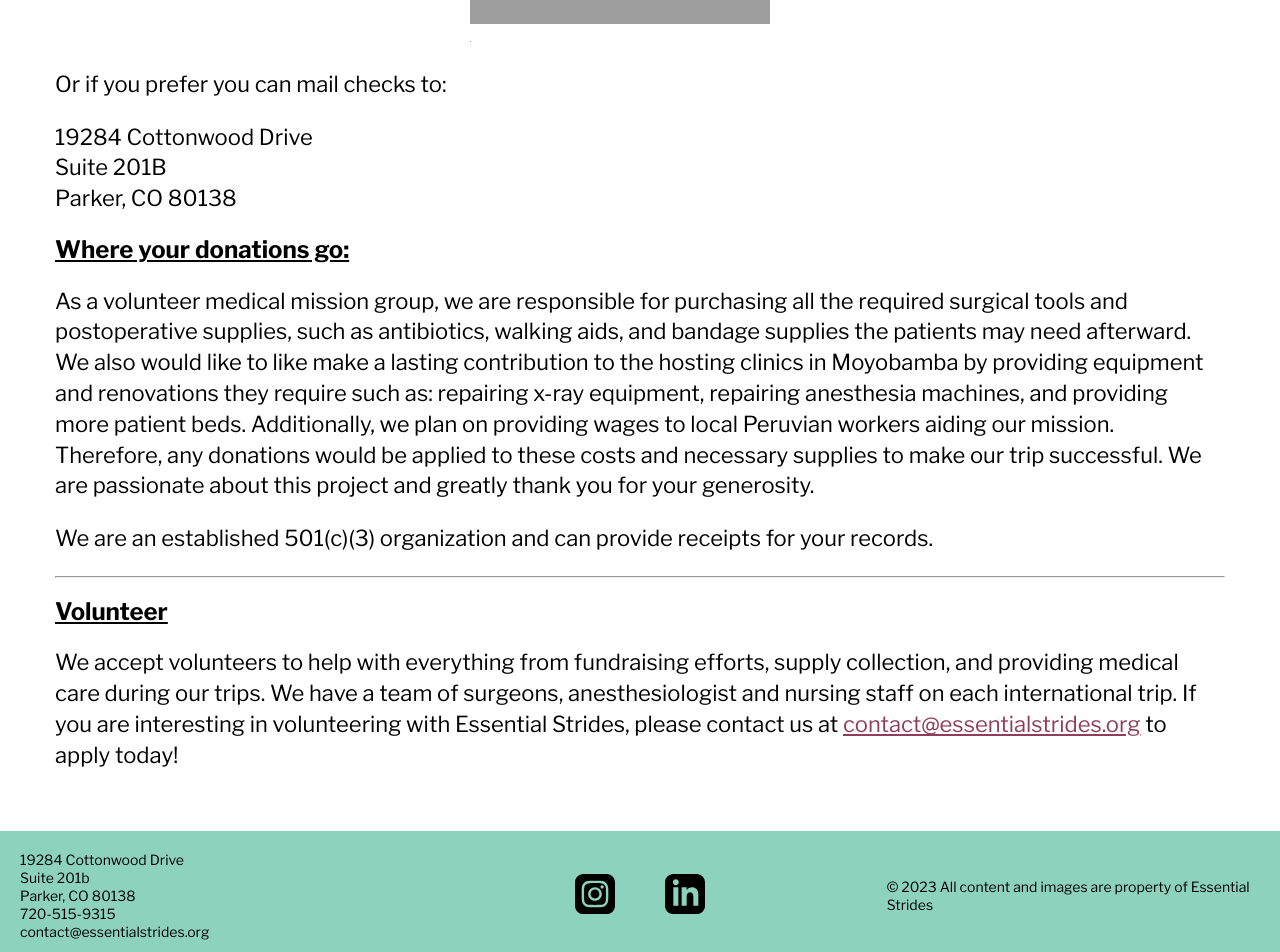
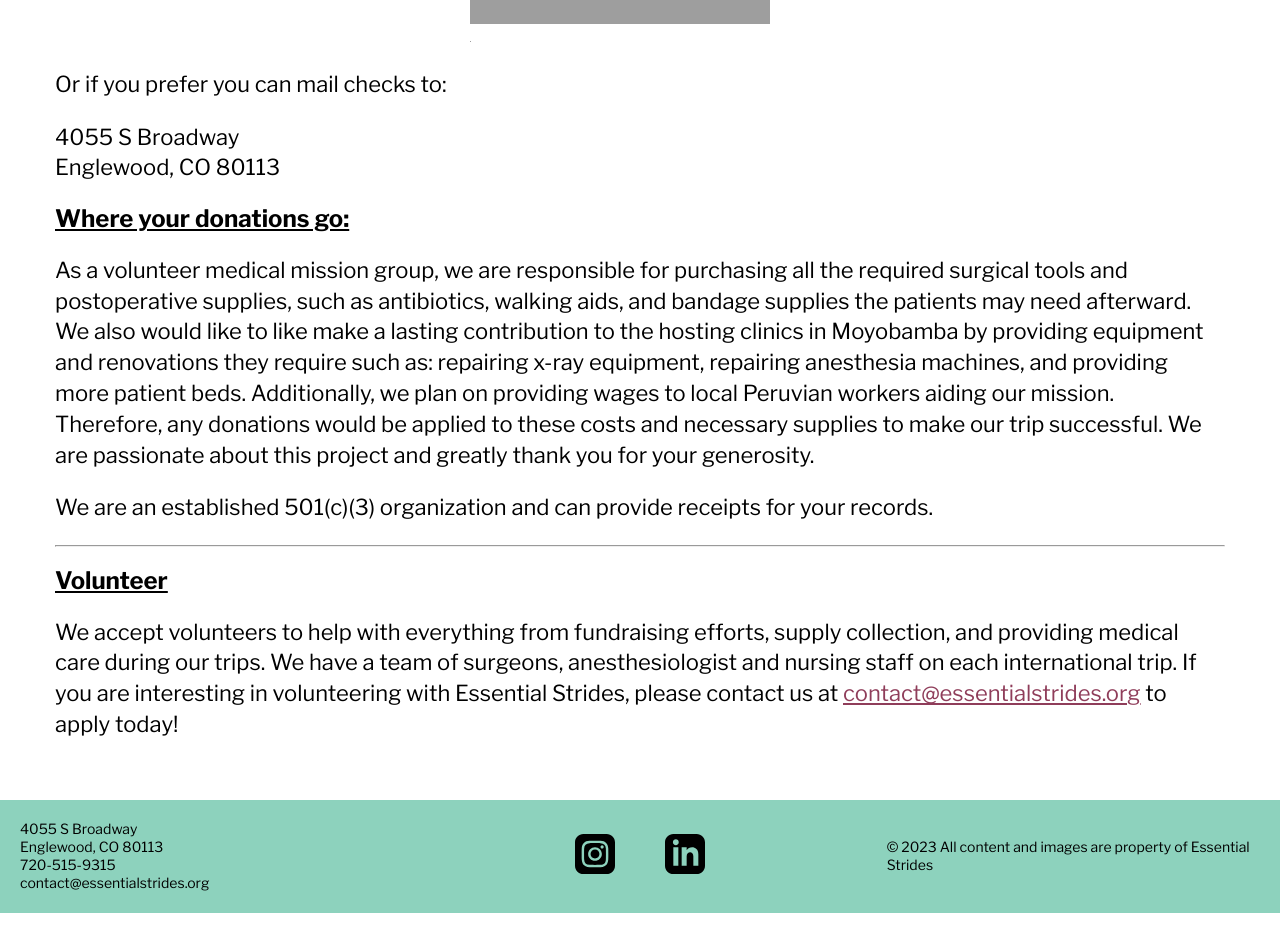
Before and after one commit to mykeld74/essentialstrides, a SvelteKit app: page /donate in a window 1280 px wide. Shown: the part 660-1612 px from the top of the page. After the commit the page ends 1573 px from the top, so only its background shows below. Built offline with nearby package versions, Linux system fonts and the light colour scheme; grey boxes are pictures that could not be loaded.

Commit message:
Update address

```diff
--- a/src/routes/+layout.svelte
+++ b/src/routes/+layout.svelte
@@ -45,9 +45,8 @@
 <slot />
 <footer>
 	<div class="footerBlock">
-		<p>19284 Cottonwood Drive</p>
-		<p>Suite 201b</p>
-		<p>Parker, CO 80138</p>
+		<p>4055 S Broadway</p>
+		<p>Englewood, CO 80113</p>
 		<a href="tel:7205159315"><p>720-515-9315</p></a>
 		<a href="mailto:contact@essentialstrides.org"><p>contact@essentialstrides.org</p></a>
 	</div>
--- a/src/routes/donate/+page.svelte
+++ b/src/routes/donate/+page.svelte
@@ -24,7 +24,7 @@
 	</div>
 
 	<p>Or if you prefer you can mail checks to:</p>
-	<p>19284 Cottonwood Drive <br />Suite 201B<br />Parker, CO 80138</p>
+	<p>4055 S Broadway<br />Englewood, CO 80113</p>
 
 	<h2>Where your donations go:</h2>
 	<p>
```
